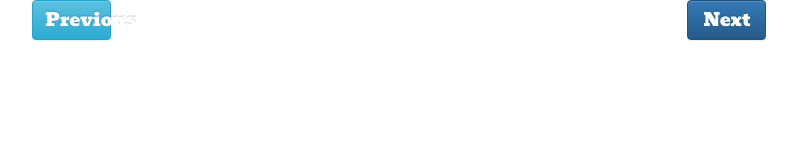
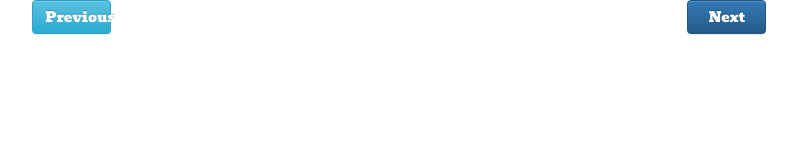
Before and after one commit to secourse2016/hashfork, a website: page public/outgoingFlight.html in a window 1280 px wide. Shown: the whole page, without its empty margins (186-983 px from the left). Drawn offline with nearby package versions, Linux system fonts and the light colour scheme.

Commit message:
previousAndNextButtons

```diff
--- a/public/outgoingFlight.html
+++ b/public/outgoingFlight.html
@@ -21,12 +21,12 @@
 	<div class = "row" id="PreNext" position:relative; >
 		<div class="col-md-2"></div>
 		<div class="col-md-1">
-			<button style = " width: 100% ;font-size: 130%;font-family: 'Bevan', cursive;"name="previous" type="button" class="btn btn-info">Previous
+			<button style = " width: 100% ;font-size: 100%;font-family: 'Bevan', cursive;"name="previous" type="button" class="btn btn-info">Previous
 			</button>
 		</div>
 		<div class="col-md-5"></div>
 		<div class="col-md-1">
-			<button style = " width: 100% ;font-size: 130%;font-family: 'Bevan', cursive;"name="next" type="button" class="btn btn-primary">Next</button>
+			<button style = " width: 100% ;font-size: 100%;font-family: 'Bevan', cursive;"name="next" type="button" class="btn btn-primary">Next</button>
 		</div>
 	</div>
 
```
